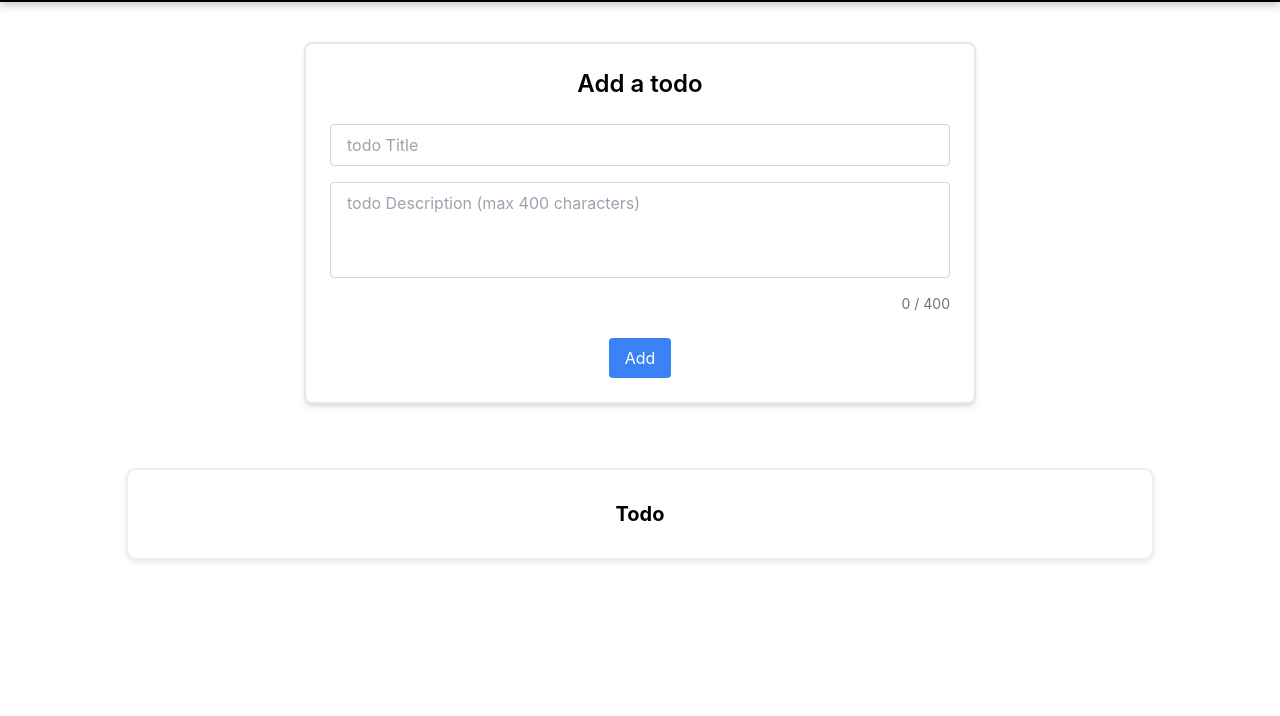
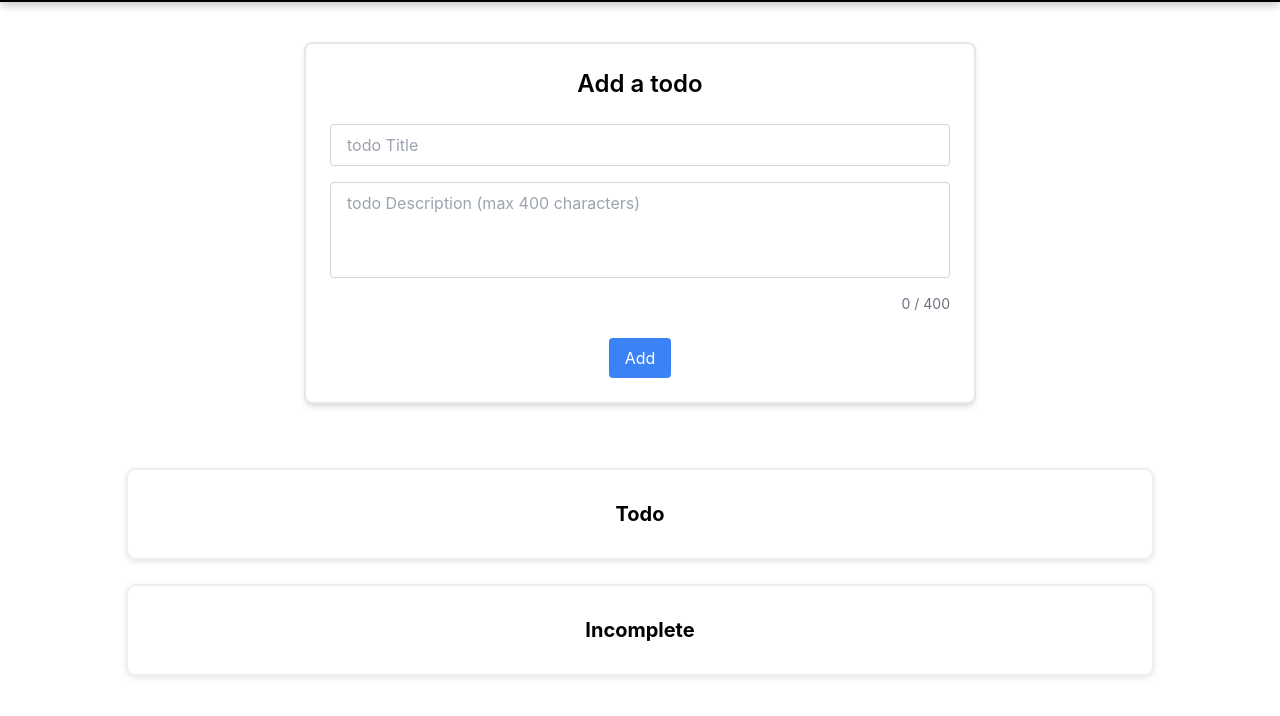
Before and after one commit to Aayushbahadurpradhan/ToDoList, a website built with Vite: page index.html in a window 1280 px wide. Shown: the part 70-786 px from the top of the page. Built offline with nearby package versions, Linux system fonts and the light colour scheme.

Commit message:
added incomplete section

```diff
--- a/index.html
+++ b/index.html
@@ -31,7 +31,10 @@
           <h2 class="text-xl font-bold mb-4 text-center">Todo</h2>
           <div id="todoTodos" class="flex flex-col gap-4 min-h-[100px]"></div>
         </section>
-
+        <section class="flex flex-col dark:bg-gray-800 bg-white p-4 rounded-lg shadow">
+          <h2 class="text-xl font-bold mb-4 text-center">Incomplete</h2>
+         <div id="incompleteTodos" class="flex flex-col gap-4 min-h-[100px]"></div>
+        </section>
     </div>
   </main>
 </body>
```
